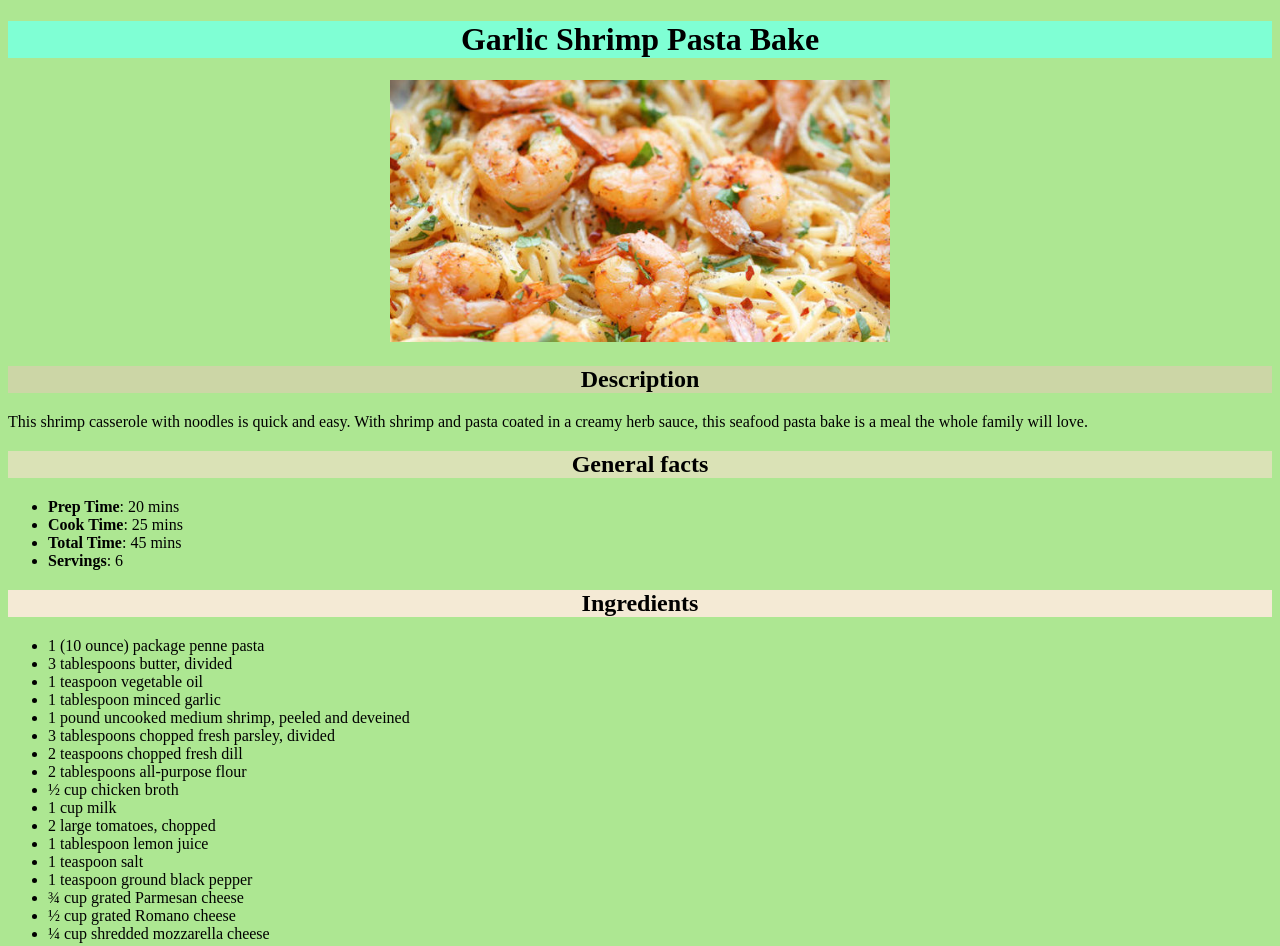
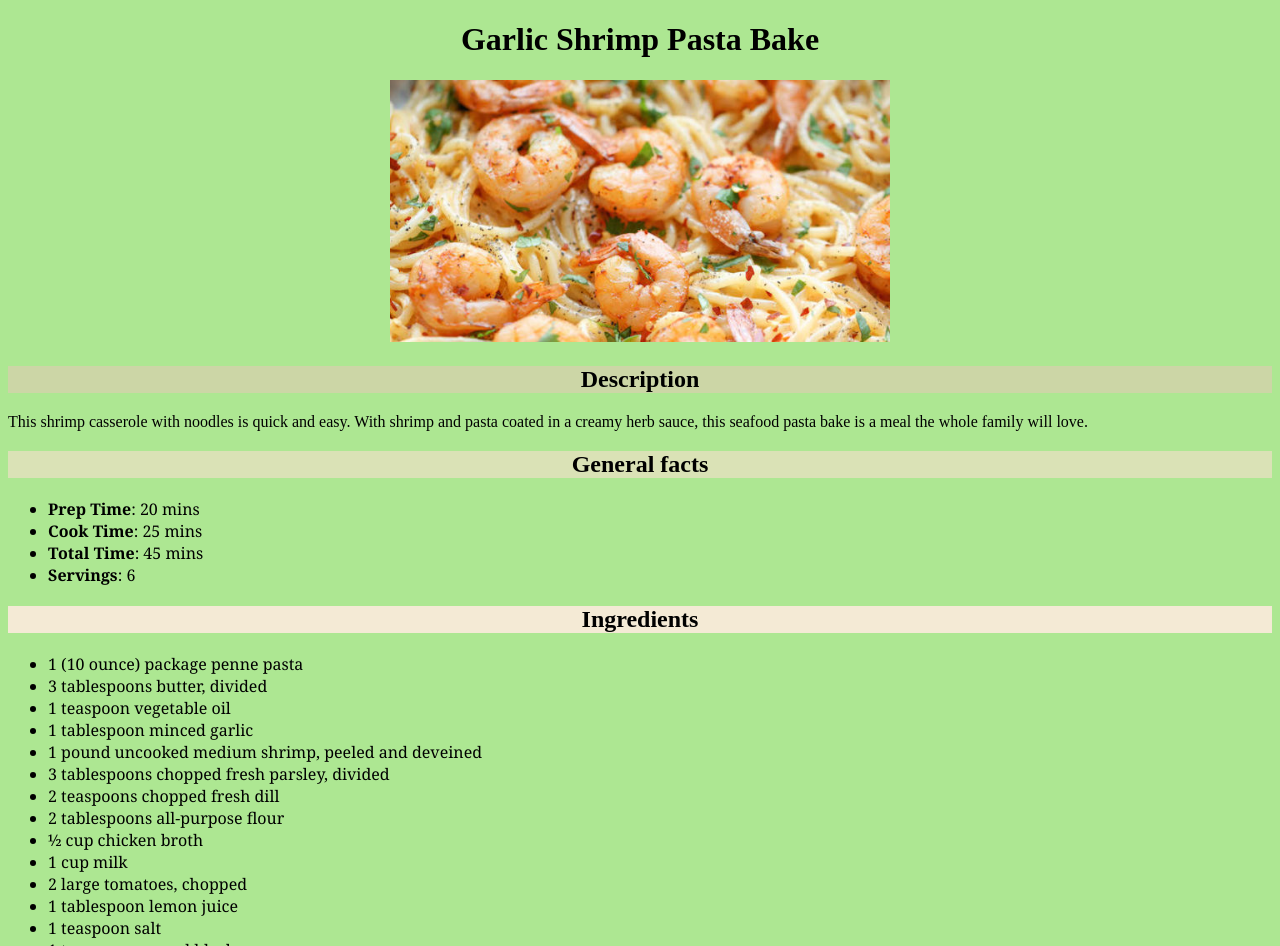
Before and after one commit to benterkidhiaeddine/odin-recipes, a plain HTML site: page recipes/shrimp-pasta.html in a window 1280 px wide. Shown: the top 946 px of the page. Drawn offline with Linux system fonts and the light colour scheme.

Commit message:
Add a more fitting text font for a cook book to style.css file

```diff
--- a/style.css
+++ b/style.css
@@ -11,7 +11,7 @@ div {
 
 .title {
     text-align: center;
-    background-color: aquamarine;
+
     font-weight: bold;
 }
 
@@ -41,3 +41,7 @@ body {
     background-color: #ADE792;
 
 }
+
+li {
+    font-family: Georgia, 'Adobe Garamond Pro', Times, serif;
+}
```
